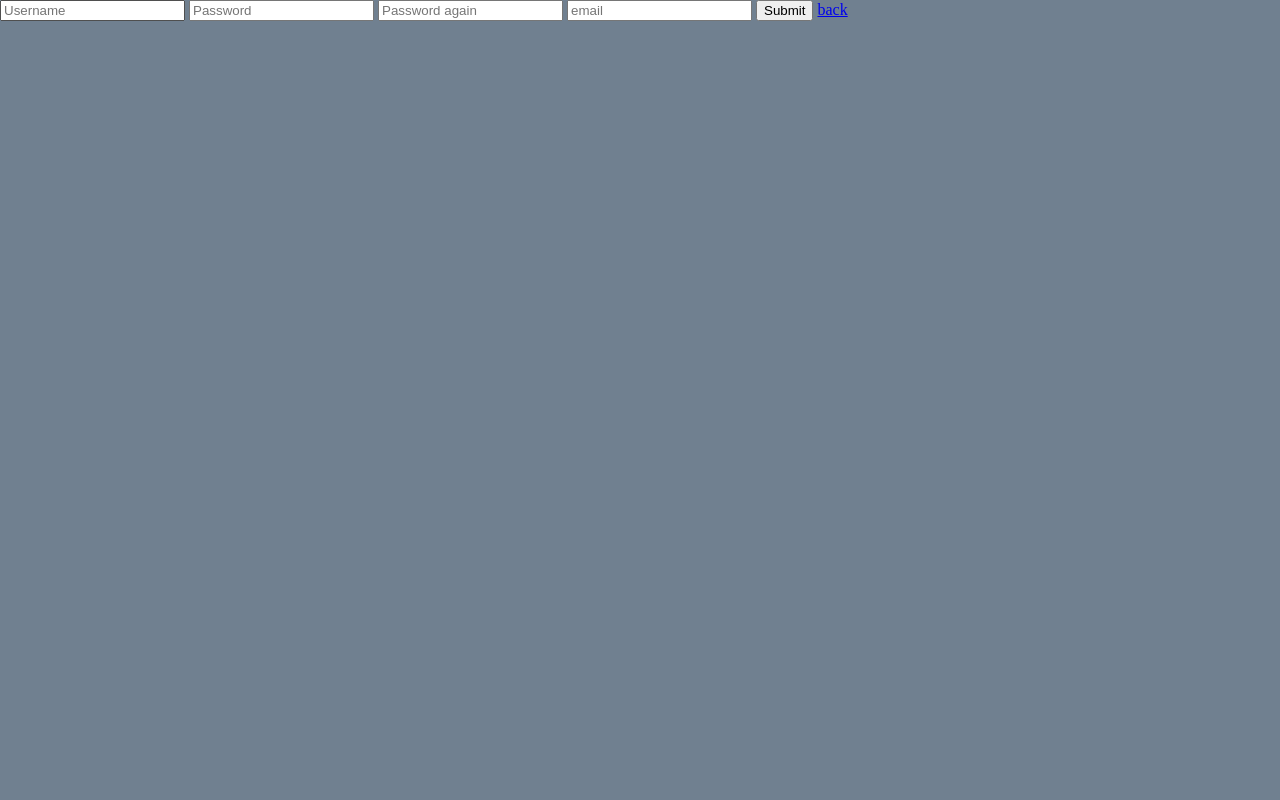
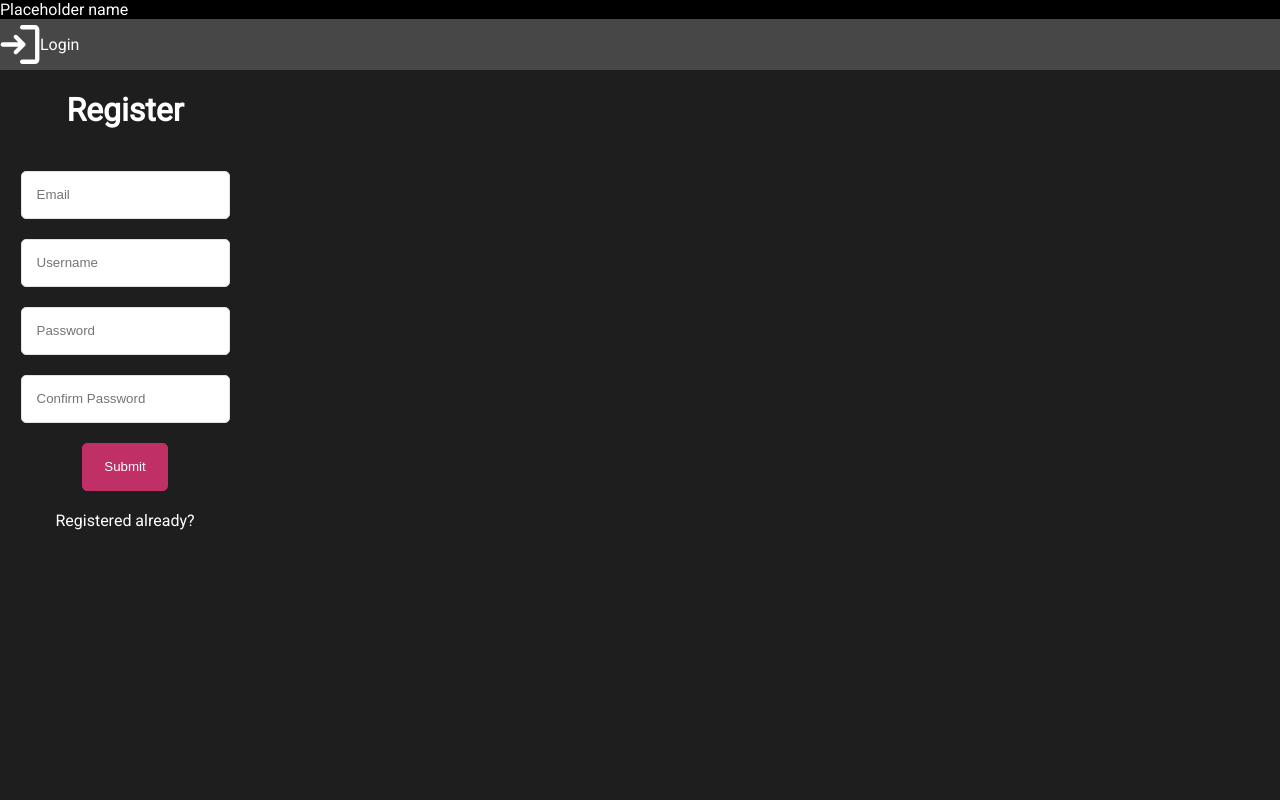
Before and after one commit to Blikyy/php_project, a PHP site: page /register.php in a window 1280 px wide. Run offline with PHP 8.4, Linux system fonts and the light colour scheme.

Commit message:
+ /Image, style, php

```diff
--- a/login/register.php
+++ b/login/register.php
@@ -3,6 +3,7 @@ include_once("register_back.php");
 ?>
 <!DOCTYPE html>
 <html lang="en">
+
 <head>
     <meta charset="UTF-8">
     <meta http-equiv="X-UA-Compatible" content="IE=edge">
@@ -11,20 +12,41 @@ include_once("register_back.php");
     <link rel="stylesheet" href="./style.css">
     <title>Register</title>
 </head>
+
 <body>
-    <form method="post" action="register_back.php">
-    <?php if (isset($_GET['success'])) { ?>
-                <p class="success"><?php echo $_GET['success']; ?></p>
+    <header>
+        <div class="navName">
+            <p>Placeholder name</p>
+        </div>
+        <div class="navButtons">
+            <div class="navButton">
+                <img class="navLoginSVG" src="./image/login.svg" alt="" srcset="">
+                <a href="./index.php">
+                    <p>Login</p>
+                </a>
+            </div>
+            <div class="navButton"></div>
+        </div>
+    </header>
+    <form class="loginForm" method="post" action="register_back.php">
+        <h1>Register</h1>
+        <?php if (isset($_GET['success'])) { ?>
+            <p class="success">
+                <?php echo $_GET['success']; ?>
+            </p>
         <?php } ?>
-        <?php if(isset($_GET['error'])) { ?>
-                    <p class="error"><?php echo $_GET['error']; ?></p>
-                <?php } ?>
-        <input type="text" placeholder="Username" name="username">
-        <input type="text" placeholder="Password" name="password1">
-        <input type="text" placeholder="Password again" name="password2">
-        <input type="text" placeholder="email" name="email">
-        <input type="submit" name="register">
-        <a href="index.php">back</a>
+        <?php if (isset($_GET['error'])) { ?>
+            <p class="error">
+                <?php echo $_GET['error']; ?>
+            </p>
+        <?php } ?>
+        <input class="formBox" type="text" placeholder="Email" name="email" required>
+        <input class="formBox" type="text" placeholder="Username" name="username" required>
+        <input class="formBox" type="text" placeholder="Password" name="password1" required>
+        <input class="formBox" type="text" placeholder="Confirm Password" name="password2" required>
+        <input class="formSubmit" type="submit" name="register">
+        <a href="index.php">Registered already?</a>
     </form>
 </body>
+
 </html>
--- a/login/style.css
+++ b/login/style.css
@@ -1,25 +1,69 @@
-html, body {
+@import url("https://fonts.googleapis.com/css2?family=Roboto&display=swap");
+html,
+body {
   padding: 0;
   margin: 0;
 }
 
 body {
-  background-color: slategray;
-  color: black;
+  background-color: #1E1E1E;
+  color: white;
   width: 100vw;
   height: 100vh;
+  font-family: "Roboto", sans-serif;
+}
+body a {
+  font-family: "Roboto", sans-serif;
+  color: white;
+  text-decoration: none;
+}
+
+header {
+  width: 100vw;
+  background-color: black;
+}
+header .navButton {
+  background-color: #474747;
+  display: flex;
+  flex-flow: row;
+}
+header .navButton img {
+  width: 40px;
+  height: auto;
+}
+header .navName p {
+  margin: 0;
+}
+
+.formSubmit {
+  box-sizing: border-box;
+  width: 86px;
+  height: 48px;
+  color: white;
+  background: #C12F67;
+  border: 1px solid #C12F67;
+  border-radius: 5px;
+  cursor: pointer;
 }
 
 .loginForm {
-  background-color: white;
   display: flex;
   flex-flow: column;
   max-width: 250px;
-  row-gap: 10px;
+  row-gap: 20px;
   align-items: center;
 }
 
-.loginForm a {
-  color: black;
-  text-decoration: none;
+.formBox {
+  /* Frame */
+  box-sizing: border-box;
+  /* Auto layout */
+  display: flex;
+  flex-direction: column;
+  align-items: flex-start;
+  padding: 10px 15px;
+  height: 48px;
+  background: #FFFFFF;
+  border: 1px solid #E2E1E5;
+  border-radius: 5px;
 }
--- a/login/style.scss
+++ b/login/style.scss
@@ -1,24 +1,80 @@
-html, body {
+@import url('https://fonts.googleapis.com/css2?family=Roboto&display=swap');
+
+html,
+body {
   padding: 0;
   margin: 0;
 }
 
 body {
-    background-color:slategray;
-    color: black;
+  background-color: #1E1E1E;
+  color: white;
   width: 100vw;
   height: 100vh;
+  font-family: 'Roboto', sans-serif;
+
+  & a {
+    font-family: 'Roboto', sans-serif;
+    color: white;
+    text-decoration: none;
+  }
+}
+
+header {
+  width: 100vw;
+  background-color: black;
+
+  .navButton {
+    background-color: #474747;
+    display: flex;
+    flex-flow: row;
+
+    img {
+      width: 40px;
+      height: auto;
+    }
+  }
+
+  .navName {
+    p {
+      margin: 0;
+    }
+  }
+}
+
+.formSubmit {
+  box-sizing: border-box;
+  width: 86px;
+  height: 48px;
+  color: white;
+  background: #C12F67;
+  border: 1px solid #C12F67;
+  border-radius: 5px;
+  cursor: pointer;
 }
 
 .loginForm {
-    background-color: white;
   display: flex;
   flex-flow: column;
   max-width: 250px;
-    row-gap: 10px;
+  row-gap: 20px;
   align-items: center;
 }
-  .loginForm a {
-    color: black;
-    text-decoration: none;
+
+.formBox {
+  /* Frame */
+
+
+  box-sizing: border-box;
+
+  /* Auto layout */
+
+  display: flex;
+  flex-direction: column;
+  align-items: flex-start;
+  padding: 10px 15px;
+  height: 48px;
+  background: #FFFFFF;
+  border: 1px solid #E2E1E5;
+  border-radius: 5px;
 }
```
Also changed, not shown: login/index.php (+25 -7 lines), login/image/login.svg (added). Lines whose indentation alone changed are shown as unchanged.
